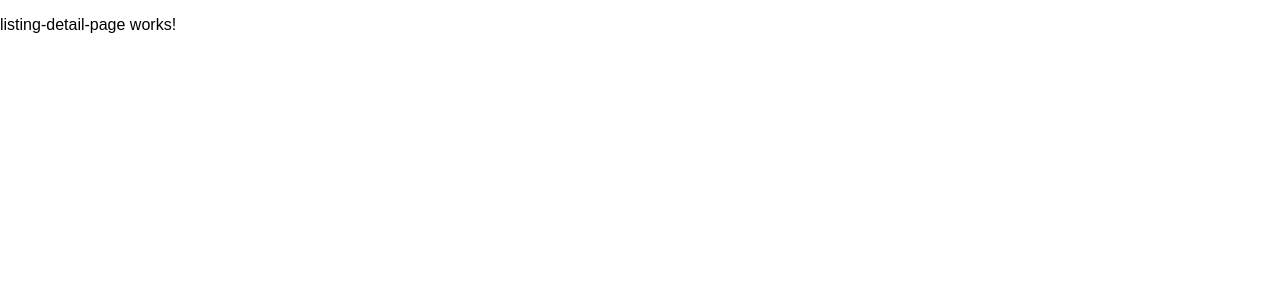
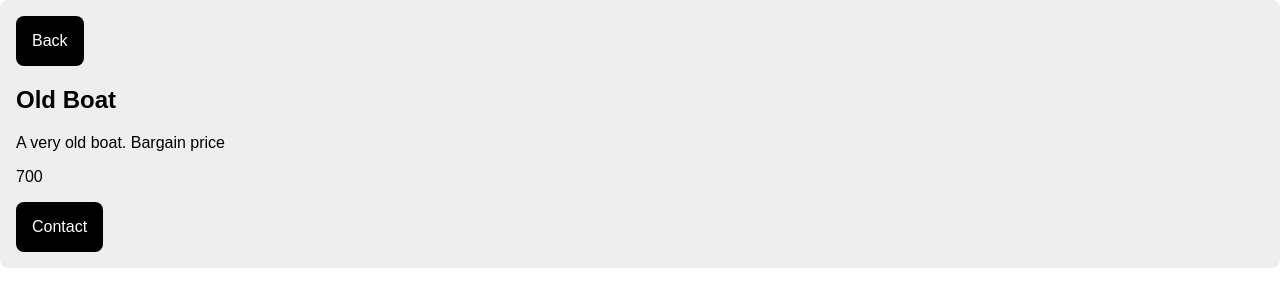
Before and after one commit to shone26/buy-and-sell, an Angular app in the folder FrontEnd/: page /listings/123 in a window 1280 px wide. Shown: the top 306 px of the page. Built offline with nearby package versions, Linux system fonts and the light colour scheme.

Commit message:
listing-detail-page done
in the listing page everything ok. also it is linked to the contact page also..
make some edits on listing-detail-page.component.ts also

```diff
--- a/FrontEnd/src/app/listing-detail-page/listing-detail-page.component.html
+++ b/FrontEnd/src/app/listing-detail-page/listing-detail-page.component.html
@@ -1 +1,12 @@
-<p>listing-detail-page works!</p>
+<div class="content-box">
+    <a routerLink="/listings">
+        <button>Back</button>
+    </a>
+    <h2>{{ listing?.name }}</h2>
+    <p>{{ listing?.description }}</p>
+    <p>{{ listing?.price }}</p>
+    <a routerLink="/contact/{{ listing?.id }}">
+        <button>Contact</button>
+    </a>
+
+</div>
--- a/FrontEnd/src/app/listing-detail-page/listing-detail-page.component.ts
+++ b/FrontEnd/src/app/listing-detail-page/listing-detail-page.component.ts
@@ -1,12 +1,25 @@
-import { Component } from '@angular/core';
+import { Component, OnInit } from '@angular/core';
+import { ActivatedRoute } from '@angular/router';
+import { fakeListings } from '../fake-data';
+import { Listing } from '../types';
+import { RouterLink } from '@angular/router';
 
 @Component({
   selector: 'app-listing-detail-page',
   standalone: true,
-  imports: [],
+  imports: [RouterLink],
   templateUrl: './listing-detail-page.component.html',
   styleUrl: './listing-detail-page.component.css'
 })
-export class ListingDetailPageComponent {
+export class ListingDetailPageComponent implements OnInit {
+  listing: Listing | undefined;
 
+  constructor(
+    private route:  ActivatedRoute,
+  ) { }
+
+  ngOnInit(): void {
+    const id = this.route.snapshot.paramMap.get('id');
+    this.listing = fakeListings.find(listing => listing.id === id);
+  }
 }
```
